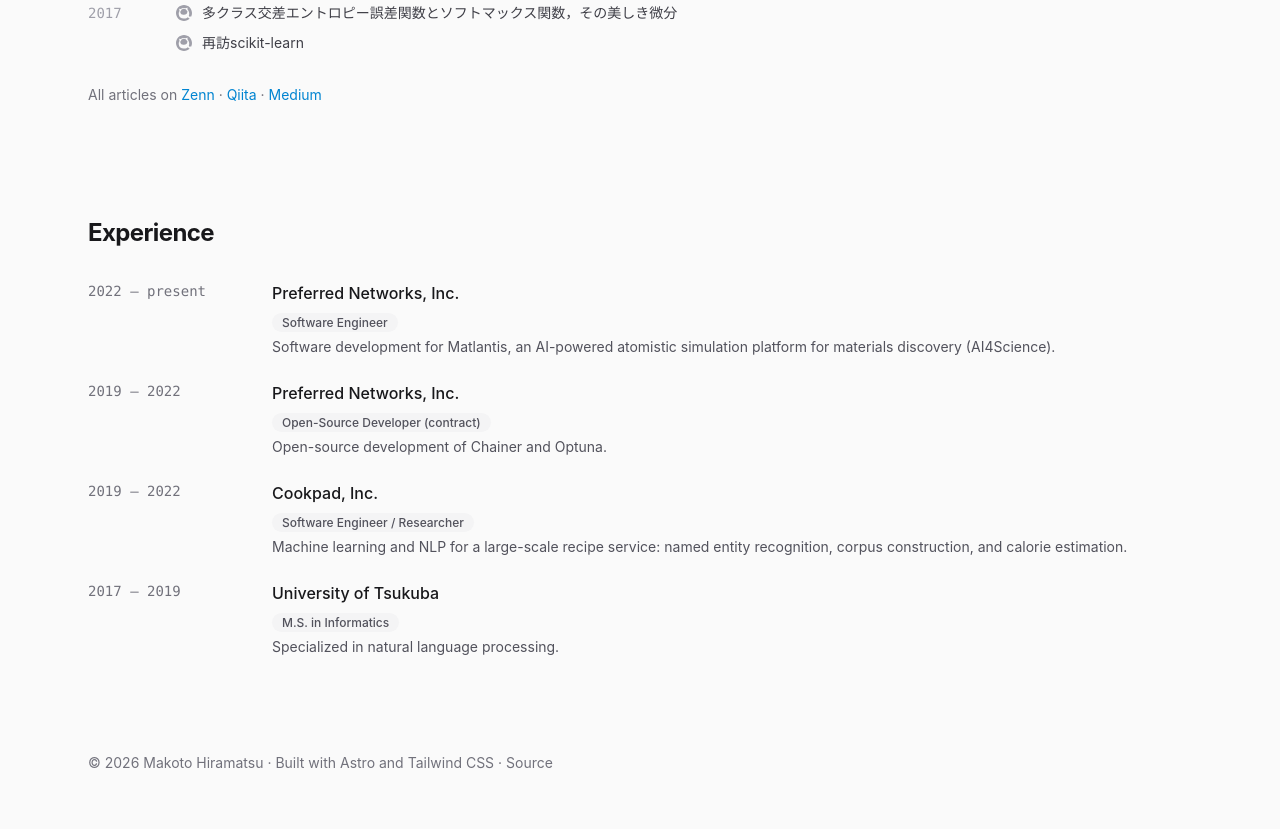
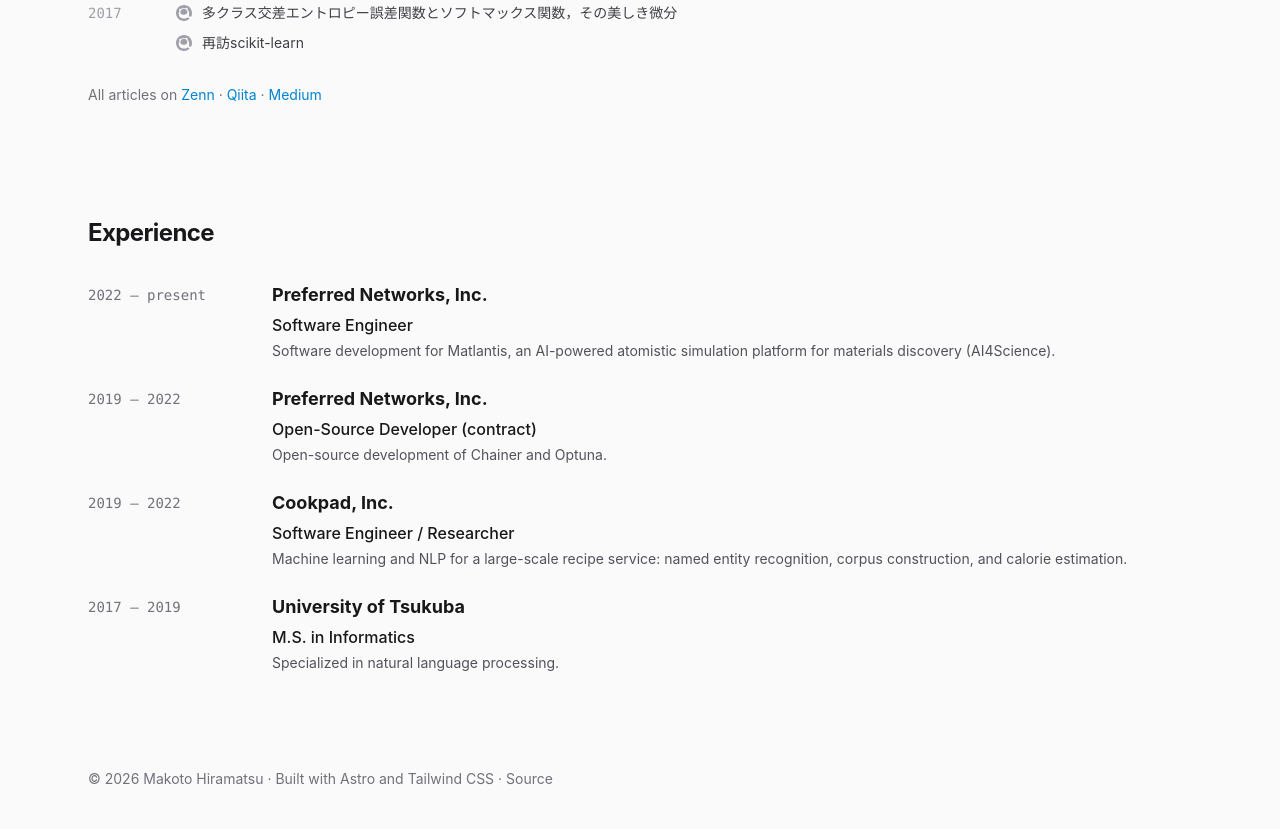
Before and after one commit to himkt/himkt.github.io, an Astro site: page / in a window 1280 px wide. Shown: the part 2356-3185 px from the top of the page. Built offline with nearby package versions, Linux system fonts and the light colour scheme; Astro itself is replaced by a stand-in of ours.

Commit message:
chore: align vertically

```diff
--- a/src/pages/index.astro
+++ b/src/pages/index.astro
@@ -147,19 +147,15 @@ const publicationsByYear = publicationYears.map((year) => ({
       {
         experiences.map((experience) => (
           <li class="grid gap-1 sm:grid-cols-[10rem_1fr] sm:gap-6">
-            <span class="font-mono text-sm text-zinc-500 dark:text-zinc-400">
+            <span class="font-mono text-sm text-zinc-500 sm:leading-7 dark:text-zinc-400">
               {experience.period}
             </span>
             <div>
-              <p class="font-medium text-zinc-900 dark:text-zinc-100">
+              <p class="text-lg font-bold text-zinc-900 dark:text-zinc-100">
                 {experience.organization}
               </p>
-              <p class="mt-1">
-                <span
-                  class="rounded-full bg-zinc-100 px-2.5 py-0.5 text-xs font-medium text-zinc-600 dark:bg-zinc-800 dark:text-zinc-300"
-                >
-                  {experience.role}
-                </span>
+              <p class="mt-1 font-medium text-zinc-900 dark:text-zinc-100">
+                {experience.role}
               </p>
               <p class="mt-1 text-sm text-zinc-600 dark:text-zinc-400">{experience.summary}</p>
             </div>
```
